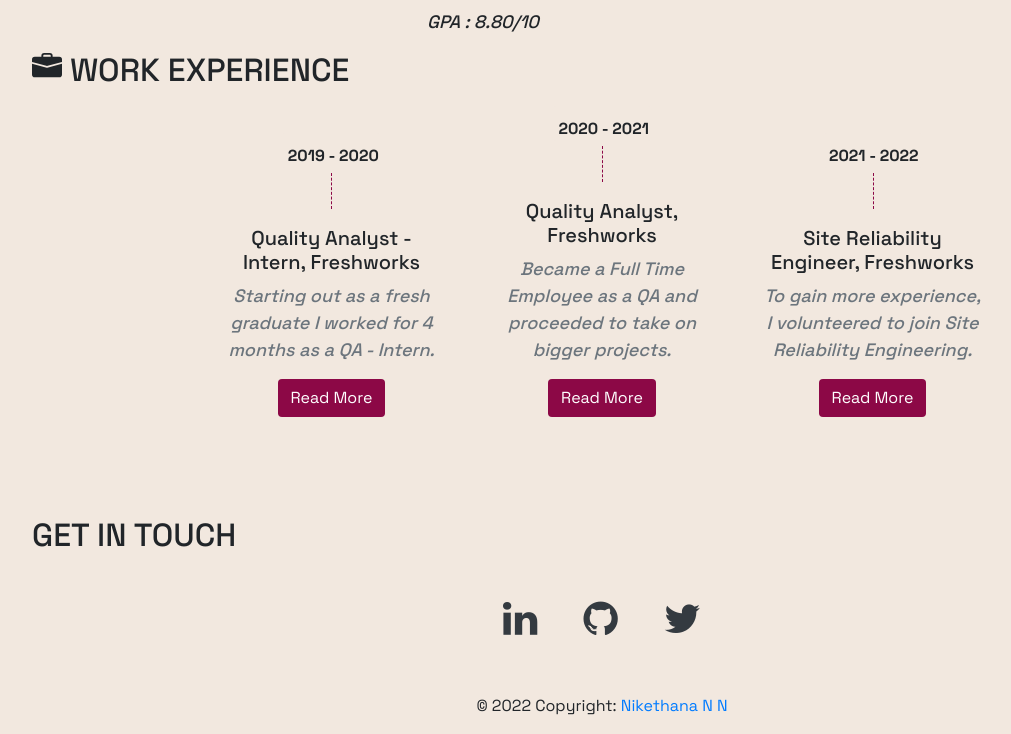
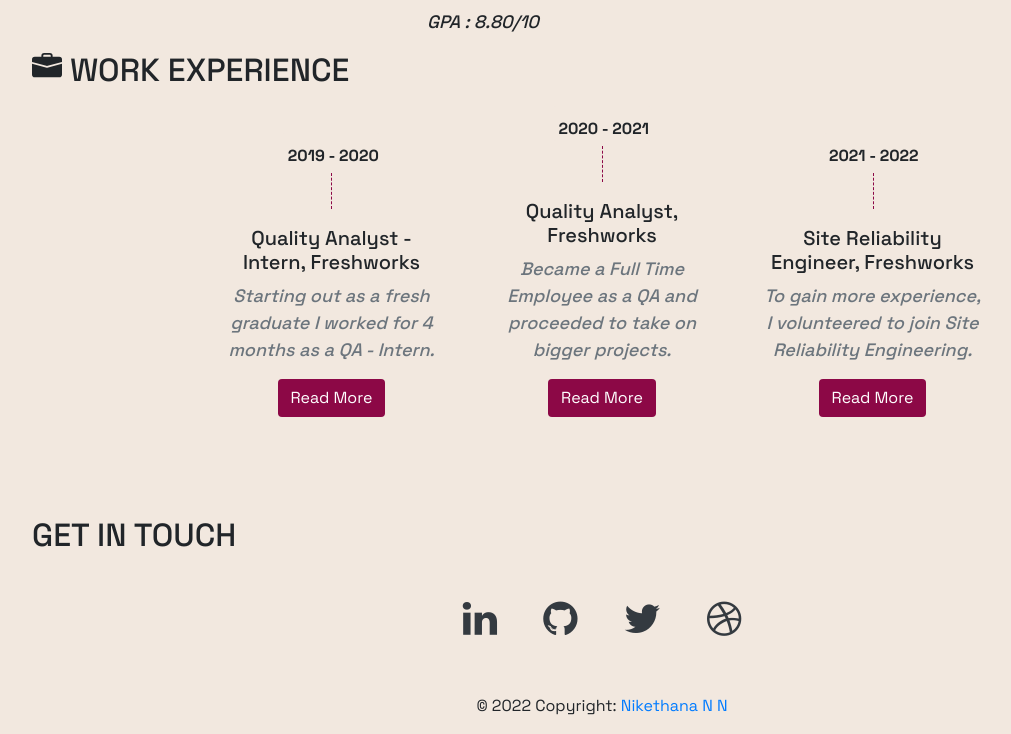
Before and after one commit to Nikethana-Nagasubramanian/Nikethana-Nagasubramanian.github.io, a plain HTML site: page index.html in a window 1280 px wide. Shown: the part 1365-2099 px from the top of the page, without its empty margins (38-1049 px from the left). Drawn offline with nearby package versions, Linux system fonts and the light colour scheme.

Commit message:
Adding Dribbble icon

```diff
--- a/index.html
+++ b/index.html
@@ -233,6 +233,15 @@
                   ><i class="fa fa-twitter" style="font-size:40px"></i
                 ></a>
 
+                <a
+                  class="btn btn-link btn-floating btn-lg text-dark m-1"
+                  href="https://dribbble.com/Nikethana"
+                  target="_blank"
+                  role="button"
+                  data-mdb-ripple-color="dark"
+                  ><i class="fa fa-dribbble" style="font-size:40px"></i
+                ></a>
+
               </section>
               <!-- Section: Social media -->
             </div>
```
